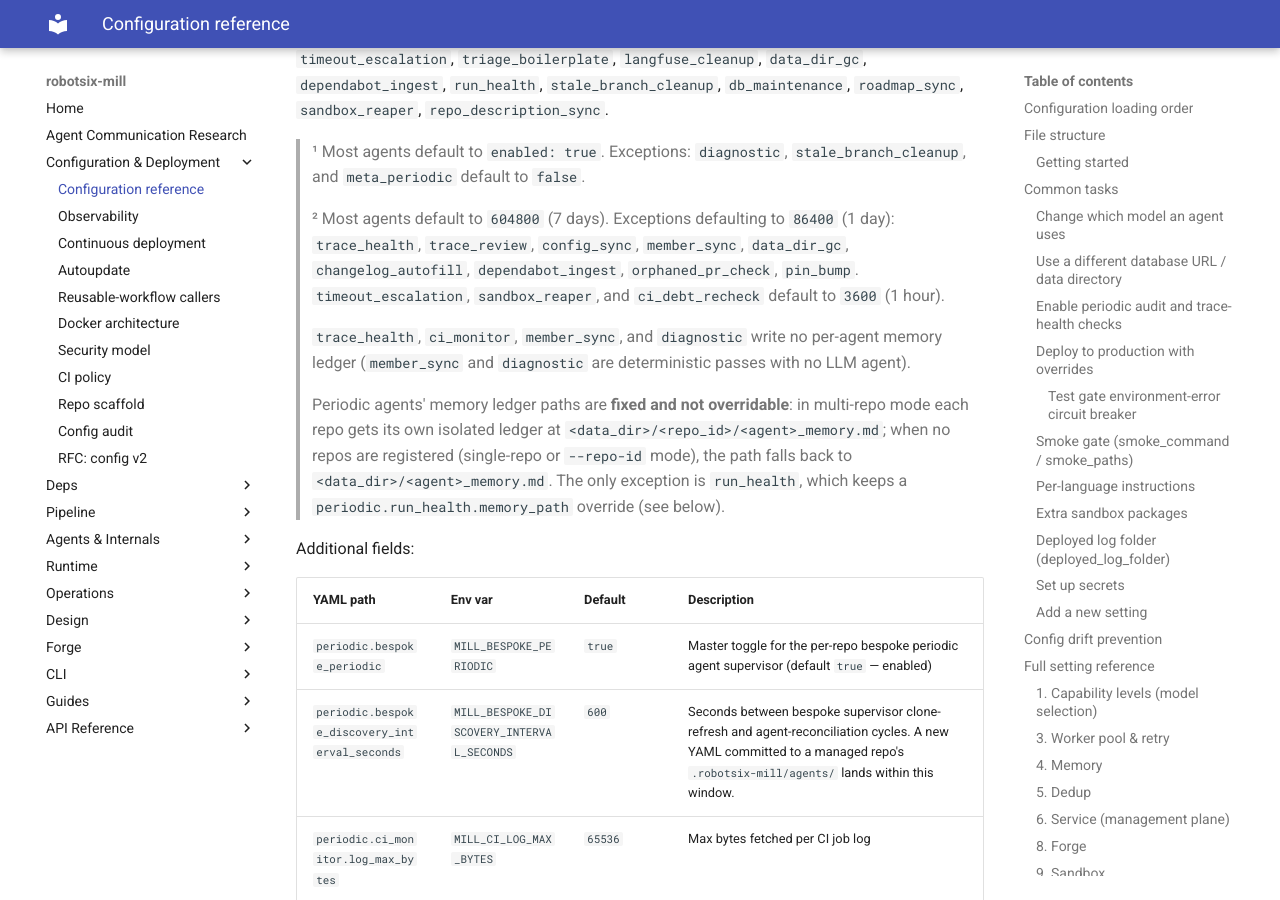
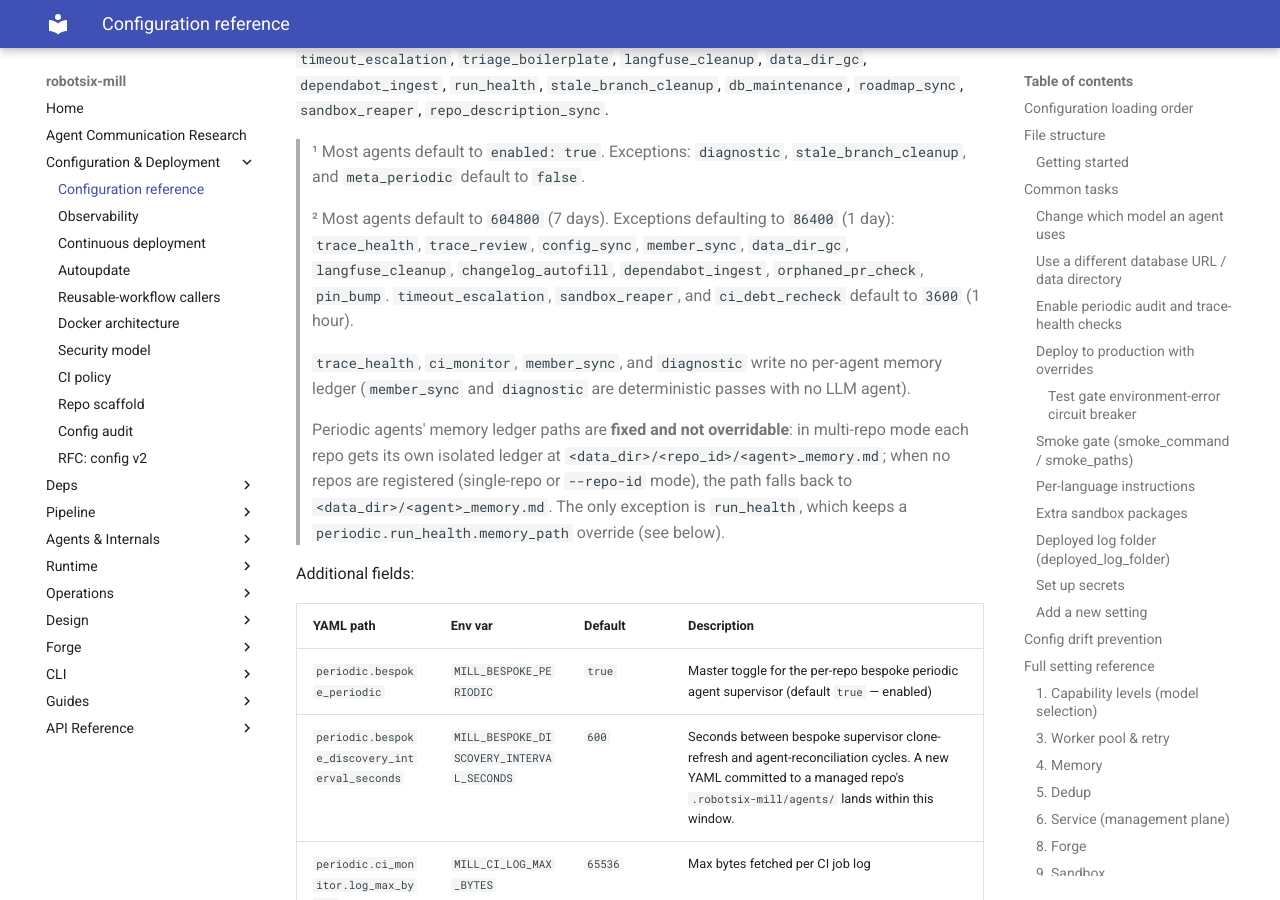
Before and after one commit to damien-robotsix/robotsix-mill, an MkDocs documentation site: the page built from docs/config/configuration.md, in a window 1280 px wide and 900 px high, scrolled down 25499 px. Built offline with MkDocs 1.6.1 and Material for MkDocs 9.7.7, drawn with Linux system fonts in a browser that asks for light colours.

Commit message:
mill: config drift: langfuse_cleanup_interval_seconds doc default mismatch (model=86400, doc=604800) (20260728T125253Z-config-drift-langfuse-cleanup-interval-s-9d80) (#2594)
Co-authored-by: robotsix-mill <mill@robotsix.local>

```diff
--- a/docs/config/configuration.md
+++ b/docs/config/configuration.md
@@ -627,7 +627,7 @@ Periodic agents: `audit`, `trace_health`, `trace_review`, `health`, `test_gap`,
 >
 > ² Most agents default to `604800` (7 days). Exceptions defaulting to `86400` (1 day):
 > `trace_health`, `trace_review`, `config_sync`, `member_sync`, `data_dir_gc`,
-> `changelog_autofill`, `dependabot_ingest`, `orphaned_pr_check`, `pin_bump`.
+> `langfuse_cleanup`, `changelog_autofill`, `dependabot_ingest`, `orphaned_pr_check`, `pin_bump`.
 > `timeout_escalation`, `sandbox_reaper`, and `ci_debt_recheck` default to `3600` (1 hour).
 >
 > `trace_health`, `ci_monitor`, `member_sync`, and `diagnostic` write no
```
Also changed, not shown: CHANGELOG.md (+1 -0 lines).
